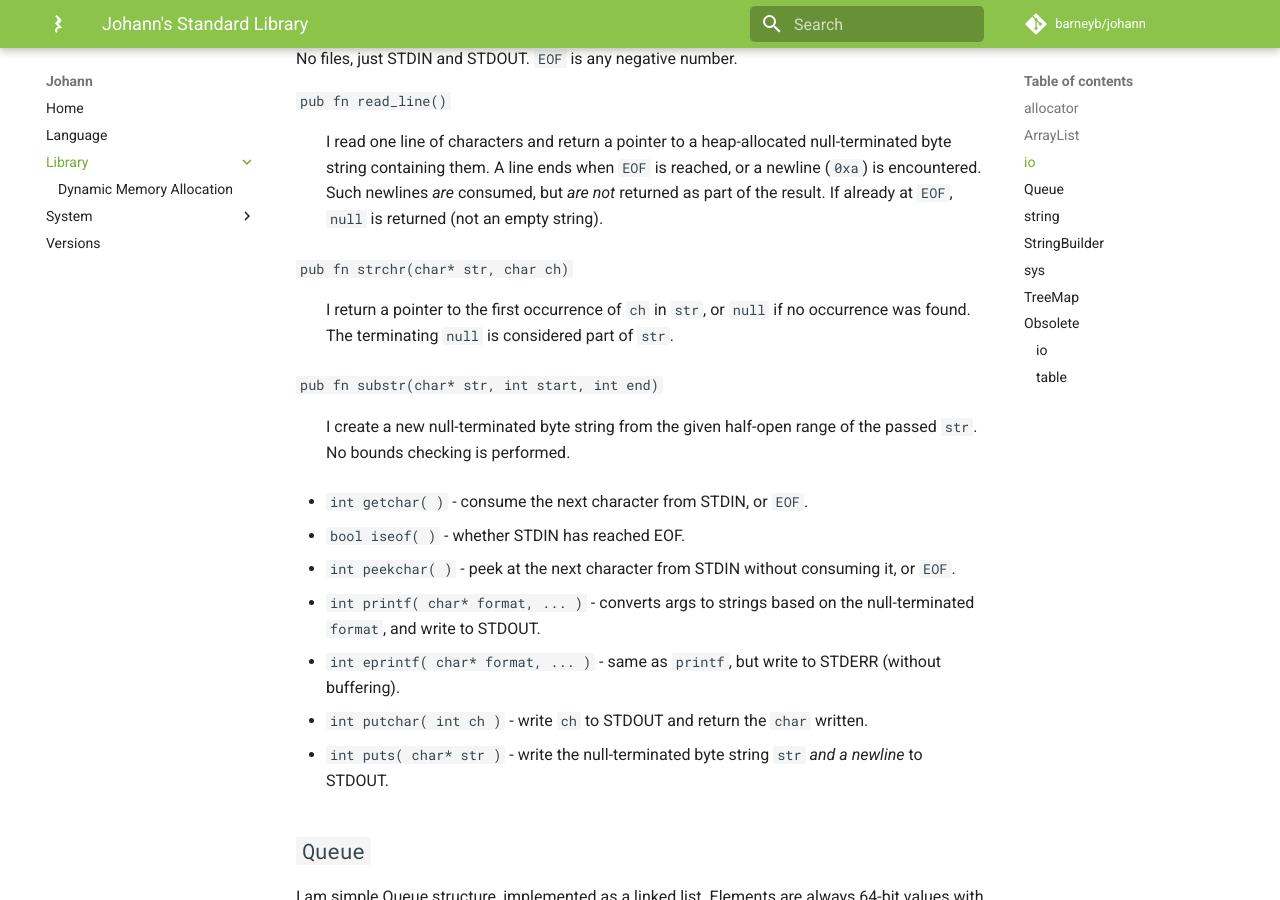
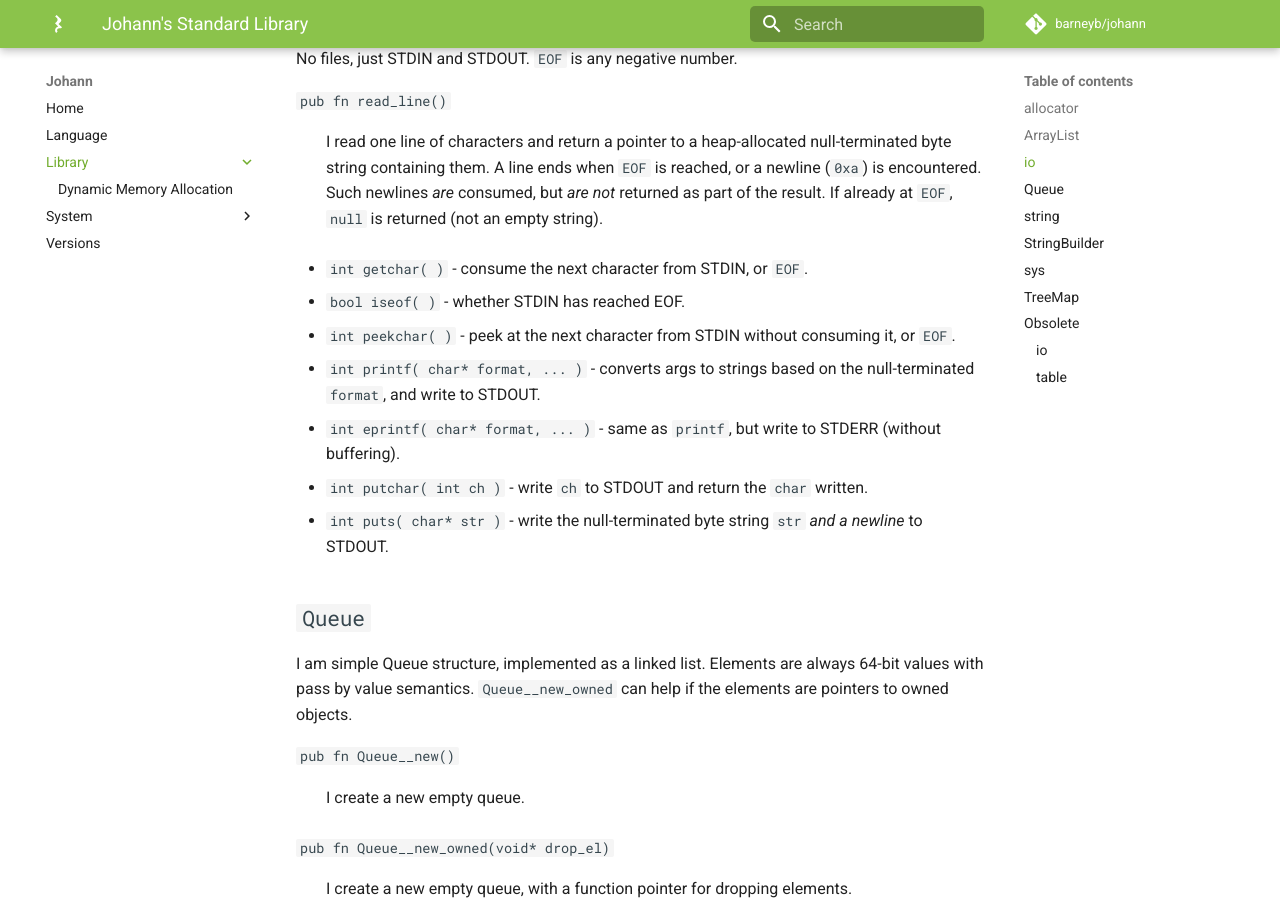
Before and after one commit to barneyb/johann, an MkDocs documentation site: the page built from documentation/docs/library/index.md, in a window 1280 px wide and 900 px high, scrolled down 1892 px. Built offline with MkDocs 1.6.1 and Material for MkDocs 9.7.7, drawn with Linux system fonts in a browser that asks for light colours; comment, search, counter and statistics services are not loaded; some of the changed text lies outside the part shown.

Commit message:
move strchr and substr from io to string

```diff
--- a/documentation/docs/library/index.md
+++ b/documentation/docs/library/index.md
@@ -84,14 +84,6 @@
 
 : I read one line of characters and return a pointer to a heap-allocated null-terminated byte string containing them. A line ends when `EOF` is reached, or a newline (`0xa`) is encountered. Such newlines _are_ consumed, but _are not_ returned as part of the result. If already at `EOF`, `null` is returned (not an empty string).
 
-`pub fn strchr(char* str, char ch) `
-
-: I return a pointer to the first occurrence of `ch` in `str`, or `null` if no occurrence was found. The terminating `null` is considered part of `str`.
-
-`pub fn substr(char* str, int start, int end) `
-
-: I create a new null-terminated byte string from the given half-open range of the passed `str`. No bounds checking is performed.
-
 
 <!--{/johanndoc:jstdlib/io.jn}-->
 
```
Also changed, not shown: other parts of documentation/docs/library/index.md (+8 -0 lines), 2 other files.
